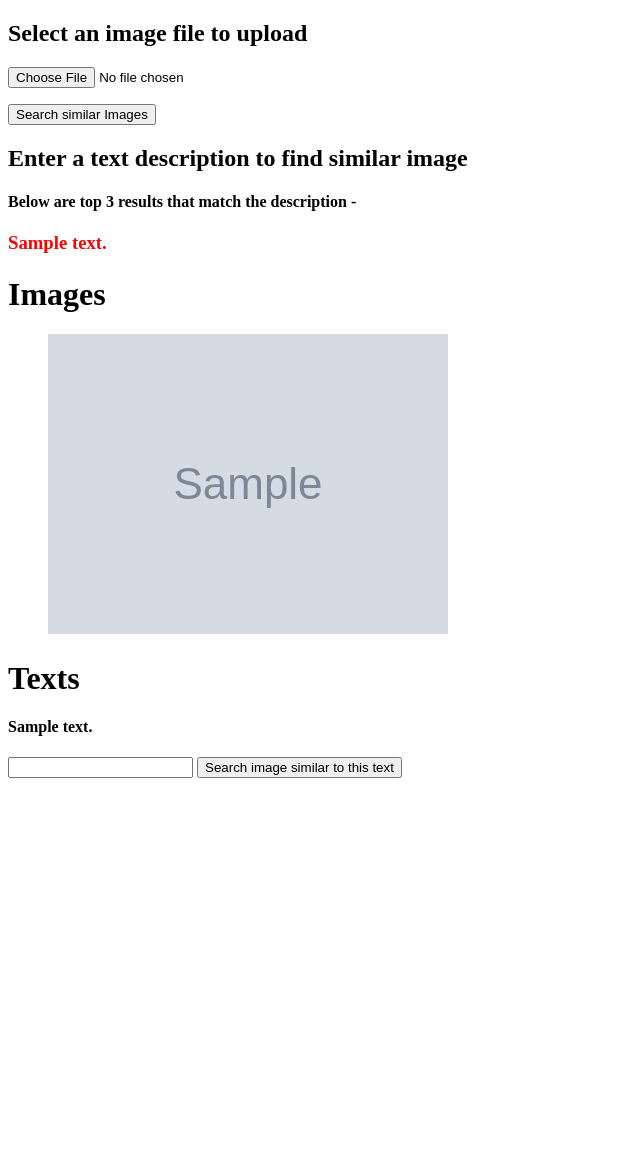
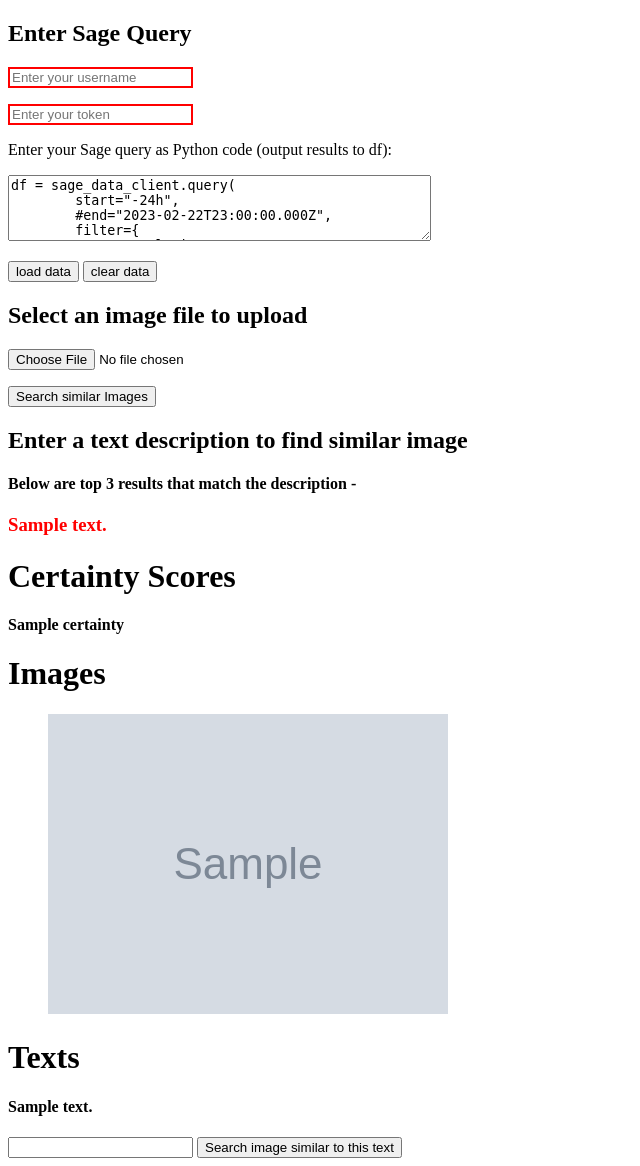
Before and after one commit to waggle-sensor/sage-vectordb-example, a Flask app: template ImageBind_example/templates/upload.html in a window 1280 px wide. Shown: the whole page, without its empty margins (0-640 px from the left). Before the commit the page ends 778 px from the top, so only its background shows below. Run offline with Flask 2, Linux system fonts and the light colour scheme; the template is opened without the code that fills it: most values are stand-ins (such as "Sample title", 1, 10 or a date in 2020); grey boxes marked "Sample" are stand-in pictures.

Commit message:
added UI for certainty scores and sage query

```diff
--- a/ImageBind_example/templates/upload.html
+++ b/ImageBind_example/templates/upload.html
@@ -1,5 +1,43 @@
 <!doctype html>
 <title>Python Flask Image search using image and text query</title>
+<div>
+    <h2>Enter Sage Query</h2>
+    <form method="post" action="/set_query" >
+		<p>
+			<input type="text" id="username" name="username" placeholder="Enter your username">
+		</p>
+			<input type="text" id="token" name="token" placeholder="Enter your token">
+		</p>
+		<p>
+		<p>
+			<label for="query">Enter your Sage query as Python code (output results to df):</label>
+		</p>
+			<textarea name="query" placeholder="Enter your Sage query as Python code (output results to df)" rows="4" cols="50">
+df = sage_data_client.query(
+	start="-24h",
+	#end="2023-02-22T23:00:00.000Z",
+	filter={
+		"plugin": "registry.sagecontinuum.org/theone/imagesampler.*",
+		"vsn": "W088"
+		#"job": "imagesampler-top"
+	}
+).sort_values('timestamp')
+			</textarea>
+		</p>
+		<p>
+			<div class="loading" id="loading">Loading...</div>
+		</p>
+		<p>
+			<div id="loaded" class="loaded" {% if data_loaded %} style="display:block;" {% else %} style="display:none;" {% endif %}>
+				Data loaded
+			</div>
+		</p>
+		<p>
+			<input type="submit" value="load data">
+			<button type="button" onclick="clearData()">clear data</button>
+		</p>
+    </form>
+</div>
 <div>
 <h2>Select an image file to upload</h2>
 <p>
@@ -19,8 +57,15 @@
 		    <img src="{{ url_for('display_image', filename=filename) }}">
 		</figure>
 		<br>
+		{% if certainty %}
+			<h1>Certainty Scores</h1>
+			{% for c in certainty %}
+				<h4>{{c}}</h4>
+			{% endfor %}
+		{% endif %}
+		<br>
+		<h1>The below 3 images are most similar to the uploaded image.</h1>
 		<figure>
-            <figcaption><b>The below 3 images are most similar to the uploaded image.</b></figcaption>
 			<img src="{{ url_for('static', filename='Images/'+imagePath[0]) }}">
 			<img src="{{ url_for('static', filename='Images/'+imagePath[1]) }}">
 			<img src="{{ url_for('static', filename='Images/'+imagePath[2]) }}">
@@ -44,6 +89,12 @@
 
 	<div>
 		<h4>Below are top 3 results that match the description - <h3 style="color: red;">{{description}}</p></h3>
+		{% if certainty and not filename %}
+			<h1>Certainty Scores</h1>
+			{% for c in certainty %}
+				<h4>{{c}}</h4>
+			{% endfor %}
+		{% endif %}
         {% if images %}
 		<h1>Images</h1>
 		<figure>
@@ -65,3 +116,65 @@
         <input type="submit" value="Search image similar to this text">
 	</form>
 </div>
+<style>
+    .loading {
+        display: none;
+    }
+	.error {
+            border: 2px solid red;
+        }
+</style>
+<script>
+    // JavaScript to show loading indicator when form is submitted
+    document.querySelector('form').addEventListener('submit', function() {
+        document.getElementById('loading').style.display = 'block';
+    });
+
+    function clearData() {
+        // Submit the form to the /clear_data route when the "clear data" button is clicked
+        document.querySelector('form').action = '/clear_data';
+        document.querySelector('form').submit();
+    }
+
+	// Get the input element
+	var t_input = document.getElementById('token');
+	var u_input = document.getElementById('username');
+
+	window.onload = function() {
+		// Check if the input field is empty
+		if (t_input.value === '') {
+			// If empty, add the 'error' class to highlight it in red
+			t_input.classList.add('error');
+		}
+
+		// Check if the input field is empty
+		if (u_input.value === '') {
+			// If empty, add the 'error' class to highlight it in red
+			u_input.classList.add('error');
+		}
+    };
+
+    // Add an event listener to the input element
+    t_input.addEventListener("input", function() {
+        // Check if the input value is empty
+        if (t_input.value === "") {
+            // If empty, add a CSS class to highlight in red
+            t_input.classList.add("error");
+        } else {
+            // If not empty, remove the CSS class
+            t_input.classList.remove("error");
+        }
+    });
+
+    // Add an event listener to the input element
+    u_input.addEventListener("input", function() {
+        // Check if the input value is empty
+        if (u_input.value === "") {
+            // If empty, add a CSS class to highlight in red
+            u_input.classList.add("error");
+        } else {
+            // If not empty, remove the CSS class
+            u_input.classList.remove("error");
+        }
+    });
+</script>
--- a/ImageBind_example/upload.py
+++ b/ImageBind_example/upload.py
@@ -5,6 +5,7 @@ from flask import Flask, flash, request, redirect, url_for, render_template
 from werkzeug.utils import secure_filename
 import weaviate
 from test import testImage, testText
+from data import load_data, clear_data
 ALLOWED_EXTENSIONS = set(['png', 'jpg', 'jpeg', 'gif','jfif'])
 
 
@@ -13,7 +14,16 @@ def allowed_file(filename):
 
 @app.route('/')
 def upload_form():
-	return render_template('upload.html')
+    try:
+        # Check if the directory contains any files
+        if os.listdir('static/Images'):
+            data_loaded = True
+        else:
+            data_loaded = False
+    except FileNotFoundError:
+        # Handle the FileNotFoundError by setting data_loaded to False
+        data_loaded = False
+    return render_template('upload.html', data_loaded=data_loaded)
 
 @ app.route('/text_description', methods=['POST'])
 def text_description():
@@ -23,7 +33,9 @@ def text_description():
 
 	text = request.form.get("description")
 
-	text_results = testText({"concepts":[text]})
+	dic = testText({"concepts":[text]})
+	text_results = dic['objects']
+	certainty = dic['scores']
 	# Using two lists to store image result and text result
 	images = []
 	texts = []
@@ -38,7 +50,7 @@ def text_description():
 		if add==0:
 			texts.append(i)
 	# Passing text result and image names to upload.html page
-	return render_template('upload.html', description=text,images=images,texts=texts)
+	return render_template('upload.html', description=text,images=images,texts=texts,certainty=certainty)
 
 @app.route('/', methods=['POST','GET'])
 def upload_image():
@@ -63,7 +75,11 @@ def upload_image():
 		print(" ==========\n",'File saved\n',"==========\n")
 
 		# Using the testImage in the line below.
-		return render_template('upload.html', filename=filename,imagePath=testImage({"image":"static/uploads/{}".format(filename)}))
+		dic = testImage({"image":"static/uploads/{}".format(filename)})
+		imagePaths = dic['objects']
+		certainty = dic['scores']
+
+		return render_template('upload.html', filename=filename,imagePath=imagePaths,certainty=certainty)
 
 	else:
 		flash('Allowed image types are -> png, jpg, jpeg, gif, jfif')
@@ -79,5 +95,22 @@ def display_image(filename,uploaded=True):
 
     return redirect(url_for('static', filename='uploads/' + filename), code=301)
 
+@app.route('/set_query', methods=['POST'])
+def set_query():
+	# Retrieve the values from the form data
+	username = request.form.get("username")
+	token = request.form.get("token")
+	query = request.form.get("query")
+	render_template('upload.html', show_loading=True)
+	load_data(username, token, query)
+	render_template('upload.html', show_loading=False, data_loaded=True)
+	return redirect(url_for('upload_form'))
+
+# Route to handle clearing data
+@app.route('/clear_data', methods=['POST'])
+def clear_data_route():
+    clear_data()
+    return render_template('upload.html')
+
 if __name__ == "__main__":
     app.run(debug=True)
```
Also changed, not shown: ImageBind_example/data.py (+100 -81 lines), ImageBind_example/test.py (+11 -13 lines).
